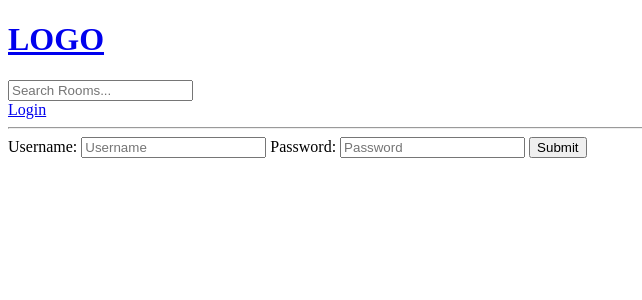
After one commit to c-santana-sp/study_buddy, a Django app: page /login/ in a window 1280 px wide. The commit adds this page. Shown: the top 300 px of the page, without its empty margins (0-642 px from the left). Run offline with Django 4.2, Linux system fonts and the light colour scheme.

Commit message:
feat: implementing user login and logout

```diff
--- /dev/null
+++ b/base/templates/base/login_register.html
@@ -0,0 +1,13 @@
+{% extends 'main.html' %}
+
+{% block content %}
+    <form method="POST" action="">
+        {% csrf_token %}
+        <label for="username">Username: </label>
+        <input type="text" name="username" placeholder="Username">
+        <label for="password">Password: </label>
+        <input type="password" name="password" placeholder="Password">
+
+        <input type="submit" value="Submit">
+    </form>
+{% endblock content %}
--- a/base/urls.py
+++ b/base/urls.py
@@ -5,6 +5,9 @@ from . import views
 urlpatterns = [
     path('', views.home, name='home'),
 
+    path('login/', views.login_page, name='login'),
+    path('logout/', views.logout_page, name='logout'),
+
     path('room/<str:id>', views.room, name='room'),
     path('create-room/', views.create_room, name='create-room'),
     path('update-room/<str:id>', views.update_room, name='update-room'),
--- a/base/views.py
+++ b/base/views.py
@@ -1,9 +1,36 @@
+from django.contrib.auth.models import User
+from django.contrib.auth import authenticate, login, logout
+from django.contrib import messages
 from django.db.models import Q
 from django.shortcuts import render, redirect
 
 from .forms import RoomForm
 from .models import Room, Topic
 
+def login_page(request):
+    if request.method == 'POST':
+        username = request.POST.get('username')
+        password = request.POST.get('password')
+
+        try:
+            user = User.objects.get(username=username)
+        except:
+            messages.error(request, 'User does not exist!')
+
+        user = authenticate(request, username=username, password=password)
+        if user is not None:
+            login(request, user)
+            return redirect('home')
+        else:
+            messages.error(request, 'Username OR password does not exist!')
+
+
+    context = {}
+    return render(request, 'base/login_register.html', context)
+
+def logout_page(request):
+    logout(request)
+    return redirect('home')
 
 def home(request):
     q = request.GET.get('q') if request.GET.get('q') != None else ''
--- a/templates/main.html
+++ b/templates/main.html
@@ -10,6 +10,15 @@
 <body>
 
 {% include 'navbar.html' %}
+
+    {% if messages %}
+        <ul class="messages">
+            {% for message in messages %}
+            <li>{{ message }}</li>
+            {% endfor %}
+        </ul>
+    {% endif %}
+
 {% block content %}
 {% endblock %}
 
--- a/templates/navbar.html
+++ b/templates/navbar.html
@@ -6,4 +6,10 @@
     <input type="text" name="q" placeholder="Search Rooms..."/>
 </form>
 
+{% if request.user.is_authenticated %}
+    <a href="{% url 'logout' %}">Logout</a>
+{% else %}
+    <a href="{% url 'login' %}">Login</a>
+{% endif %}
+
 <hr>
```
